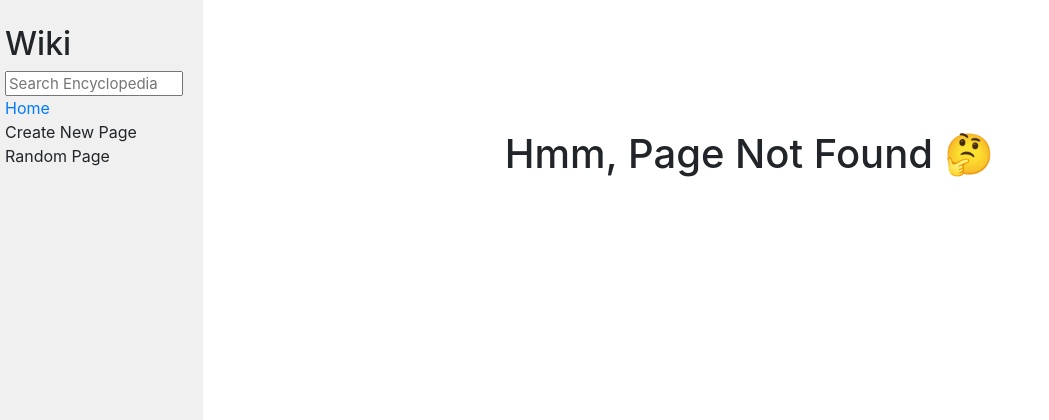
After one commit to jbeedle19/project1, a Django app: page /wiki/1 in a window 1280 px wide. The commit adds this page. Shown: the top 420 px of the page, without its empty margins (0-1049 px from the left). Run offline with Django 3.2, Linux system fonts and the light colour scheme; some libraries are stand-ins or nearby versions.

Commit message:
added error page and entry page, created links on all page view

```diff
--- a/encyclopedia/static/encyclopedia/styles.css
+++ b/encyclopedia/static/encyclopedia/styles.css
@@ -36,3 +36,10 @@ textarea {
 .sidebar h2 {
     margin-top: 5px;
 }
+
+.error {
+    margin: auto;
+    margin-top: 100px;
+    margin-bottom: 100px;
+    text-align: center;
+}
--- /dev/null
+++ b/encyclopedia/templates/encyclopedia/error.html
@@ -0,0 +1,11 @@
+{% extends "encyclopedia/layout.html" %}
+
+{% block title %}
+    Error: {{ error }}
+{% endblock %}
+
+{% block body %}
+    <div class="error">
+        <h1>{{ errorMsg }}</h1>
+    </div>
+{% endblock %}
--- a/encyclopedia/templates/encyclopedia/index.html
+++ b/encyclopedia/templates/encyclopedia/index.html
@@ -9,7 +9,7 @@
 
     <ul>
         {% for entry in entries %}
-            <li>{{ entry }}</li>
+            <li><a href="{% url 'entry' title=entry %}">{{ entry }}</a></li>
         {% endfor %}
     </ul>
 
--- a/encyclopedia/urls.py
+++ b/encyclopedia/urls.py
@@ -3,5 +3,6 @@ from django.urls import path
 from . import views
 
 urlpatterns = [
-    path("", views.index, name="index")
+    path("", views.index, name="index"),
+    path("wiki/<str:title>", views.entry, name="entry"),
 ]
--- a/encyclopedia/views.py
+++ b/encyclopedia/views.py
@@ -7,3 +7,15 @@ def index(request):
     return render(request, "encyclopedia/index.html", {
         "entries": util.list_entries()
     })
+
+def entry(request, title):
+    if util.get_entry(title):
+        return render(request, "encyclopedia/entry.html", {
+            "entry": util.get_entry(title),
+            "pageTitle": title
+        })
+    else:
+        return render(request, "encyclopedia/error.html", {
+            "error": "Not Found",
+            "errorMsg": "Hmm, Page Not Found 🤔"
+        })
--- a/wiki/settings.py
+++ b/wiki/settings.py
@@ -21,6 +21,8 @@ env = environ.Env(
 # Build paths inside the project like this: os.path.join(BASE_DIR, ...)
 BASE_DIR = os.path.dirname(os.path.dirname(os.path.abspath(__file__)))
 
+# Read .env file
+environ.Env.read_env(env_file=str(BASE_DIR) + '/.env')
 
 # Quick-start development settings - unsuitable for production
 # See https://docs.djangoproject.com/en/3.0/howto/deployment/checklist/
```
Also changed, not shown: encyclopedia/templates/encyclopedia/entry.html (added, +12 -0 lines), db.sqlite3 (added).
